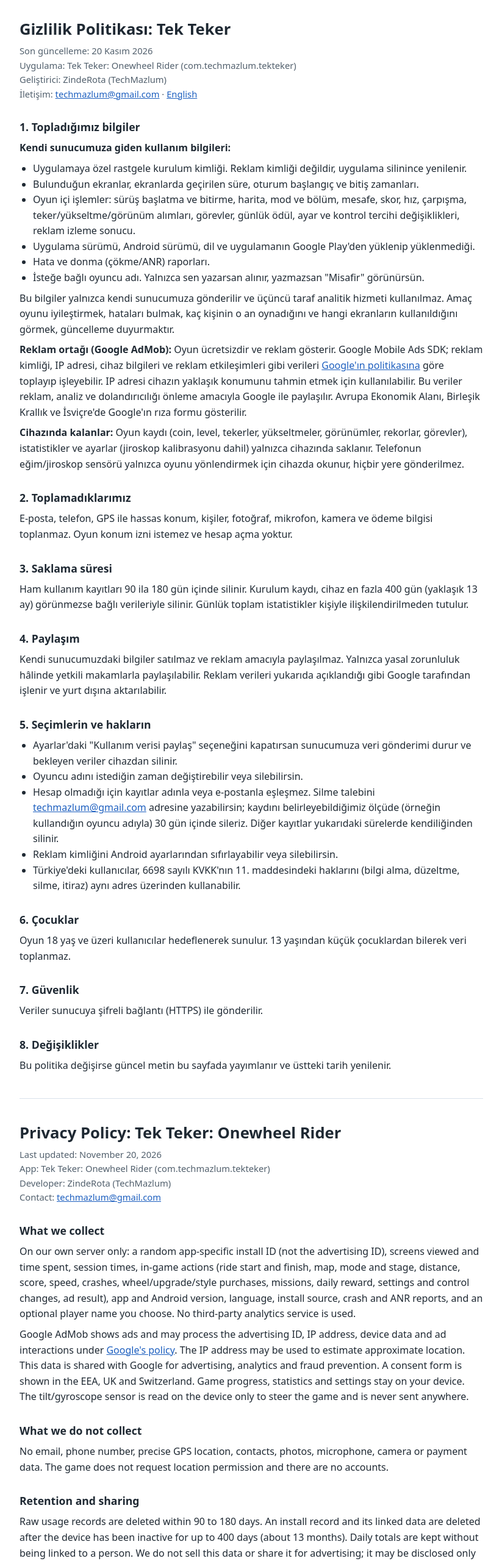
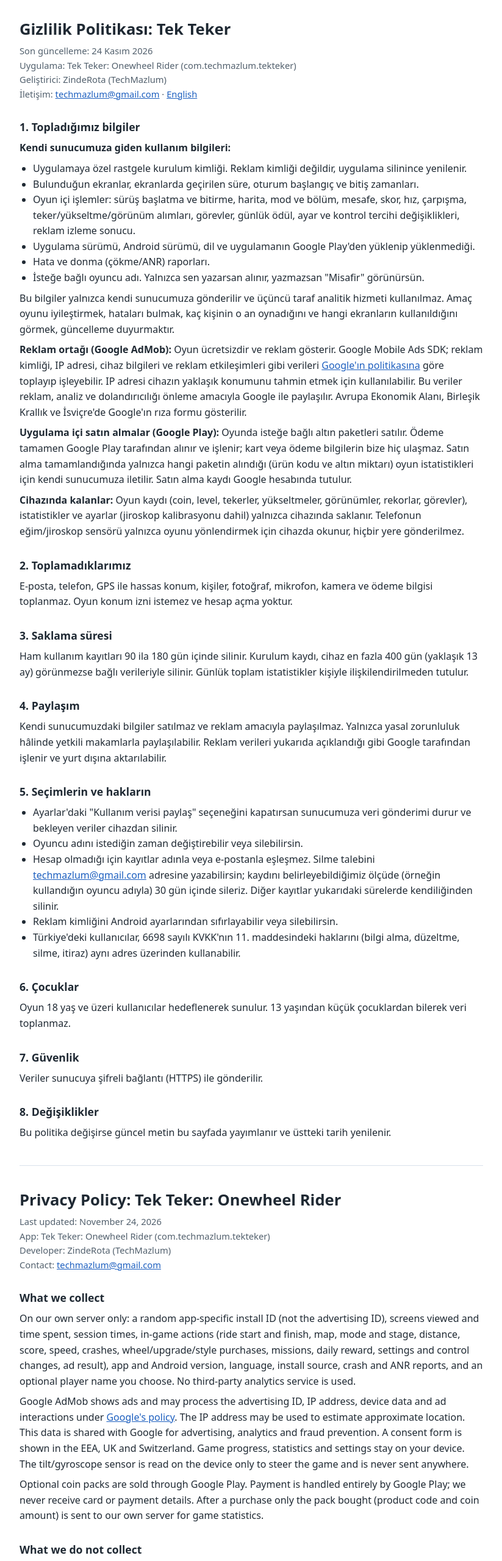
Before and after one commit to techmazlum/techmazlum.github.io, a plain HTML site: page gizlilik/tek-teker/index.html in a window 1280 px wide. Shown: the top 2560 px of the page at 61% size, without its empty margins (228-1051 px from the left). Drawn offline with Linux system fonts and the light colour scheme.

Commit message:
Tek Teker gizlilik: uygulama ici satin alma (Google Play altin paketleri)
Co-Authored-By: Claude Opus 5.5 <noreply@anthropic.com>

```diff
--- a/gizlilik/tek-teker/index.html
+++ b/gizlilik/tek-teker/index.html
@@ -20,7 +20,7 @@
 <body>
 <main>
 <h1>Gizlilik Politikası: Tek Teker</h1>
-<p class="meta">Son güncelleme: 20 Kasım 2026<br>
+<p class="meta">Son güncelleme: 24 Kasım 2026<br>
 Uygulama: Tek Teker: Onewheel Rider (com.techmazlum.tekteker)<br>
 Geliştirici: ZindeRota (TechMazlum)<br>
 İletişim: <a href="mailto:techmazlum@gmail.com">techmazlum@gmail.com</a> · <a href="#en">English</a></p>
@@ -37,6 +37,7 @@ Geliştirici: ZindeRota (TechMazlum)<br>
 </ul>
 <p>Bu bilgiler yalnızca kendi sunucumuza gönderilir ve üçüncü taraf analitik hizmeti kullanılmaz. Amaç oyunu iyileştirmek, hataları bulmak, kaç kişinin o an oynadığını ve hangi ekranların kullanıldığını görmek, güncelleme duyurmaktır.</p>
 <p><strong>Reklam ortağı (Google AdMob):</strong> Oyun ücretsizdir ve reklam gösterir. Google Mobile Ads SDK; reklam kimliği, IP adresi, cihaz bilgileri ve reklam etkileşimleri gibi verileri <a href="https://policies.google.com/technologies/ads">Google'ın politikasına</a> göre toplayıp işleyebilir. IP adresi cihazın yaklaşık konumunu tahmin etmek için kullanılabilir. Bu veriler reklam, analiz ve dolandırıcılığı önleme amacıyla Google ile paylaşılır. Avrupa Ekonomik Alanı, Birleşik Krallık ve İsviçre'de Google'ın rıza formu gösterilir.</p>
+<p><strong>Uygulama içi satın almalar (Google Play):</strong> Oyunda isteğe bağlı altın paketleri satılır. Ödeme tamamen Google Play tarafından alınır ve işlenir; kart veya ödeme bilgilerin bize hiç ulaşmaz. Satın alma tamamlandığında yalnızca hangi paketin alındığı (ürün kodu ve altın miktarı) oyun istatistikleri için kendi sunucumuza iletilir. Satın alma kaydı Google hesabında tutulur.</p>
 <p><strong>Cihazında kalanlar:</strong> Oyun kaydı (coin, level, tekerler, yükseltmeler, görünümler, rekorlar, görevler), istatistikler ve ayarlar (jiroskop kalibrasyonu dahil) yalnızca cihazında saklanır. Telefonun eğim/jiroskop sensörü yalnızca oyunu yönlendirmek için cihazda okunur, hiçbir yere gönderilmez.</p>
 
 <h2>2. Toplamadıklarımız</h2>
@@ -70,13 +71,14 @@ Geliştirici: ZindeRota (TechMazlum)<br>
 
 <h1 id="en" lang="en">Privacy Policy: Tek Teker: Onewheel Rider</h1>
 <div lang="en">
-<p class="meta">Last updated: November 20, 2026<br>
+<p class="meta">Last updated: November 24, 2026<br>
 App: Tek Teker: Onewheel Rider (com.techmazlum.tekteker)<br>
 Developer: ZindeRota (TechMazlum)<br>
 Contact: <a href="mailto:techmazlum@gmail.com">techmazlum@gmail.com</a></p>
 <h2>What we collect</h2>
 <p>On our own server only: a random app-specific install ID (not the advertising ID), screens viewed and time spent, session times, in-game actions (ride start and finish, map, mode and stage, distance, score, speed, crashes, wheel/upgrade/style purchases, missions, daily reward, settings and control changes, ad result), app and Android version, language, install source, crash and ANR reports, and an optional player name you choose. No third-party analytics service is used.</p>
 <p>Google AdMob shows ads and may process the advertising ID, IP address, device data and ad interactions under <a href="https://policies.google.com/technologies/ads">Google's policy</a>. The IP address may be used to estimate approximate location. This data is shared with Google for advertising, analytics and fraud prevention. A consent form is shown in the EEA, UK and Switzerland. Game progress, statistics and settings stay on your device. The tilt/gyroscope sensor is read on the device only to steer the game and is never sent anywhere.</p>
+<p>Optional coin packs are sold through Google Play. Payment is handled entirely by Google Play; we never receive card or payment details. After a purchase only the pack bought (product code and coin amount) is sent to our own server for game statistics.</p>
 <h2>What we do not collect</h2>
 <p>No email, phone number, precise GPS location, contacts, photos, microphone, camera or payment data. The game does not request location permission and there are no accounts.</p>
 <h2>Retention and sharing</h2>
```
